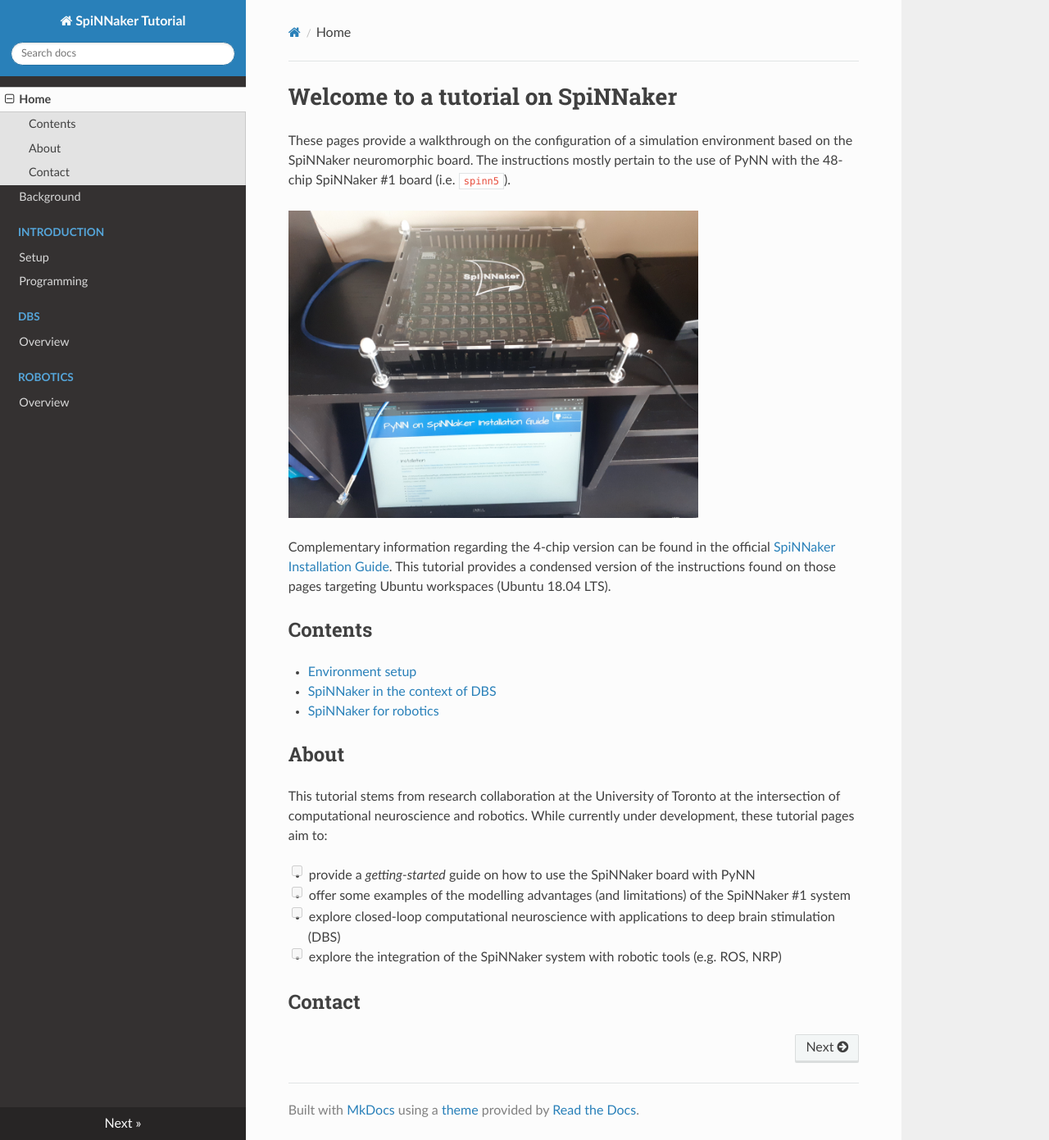
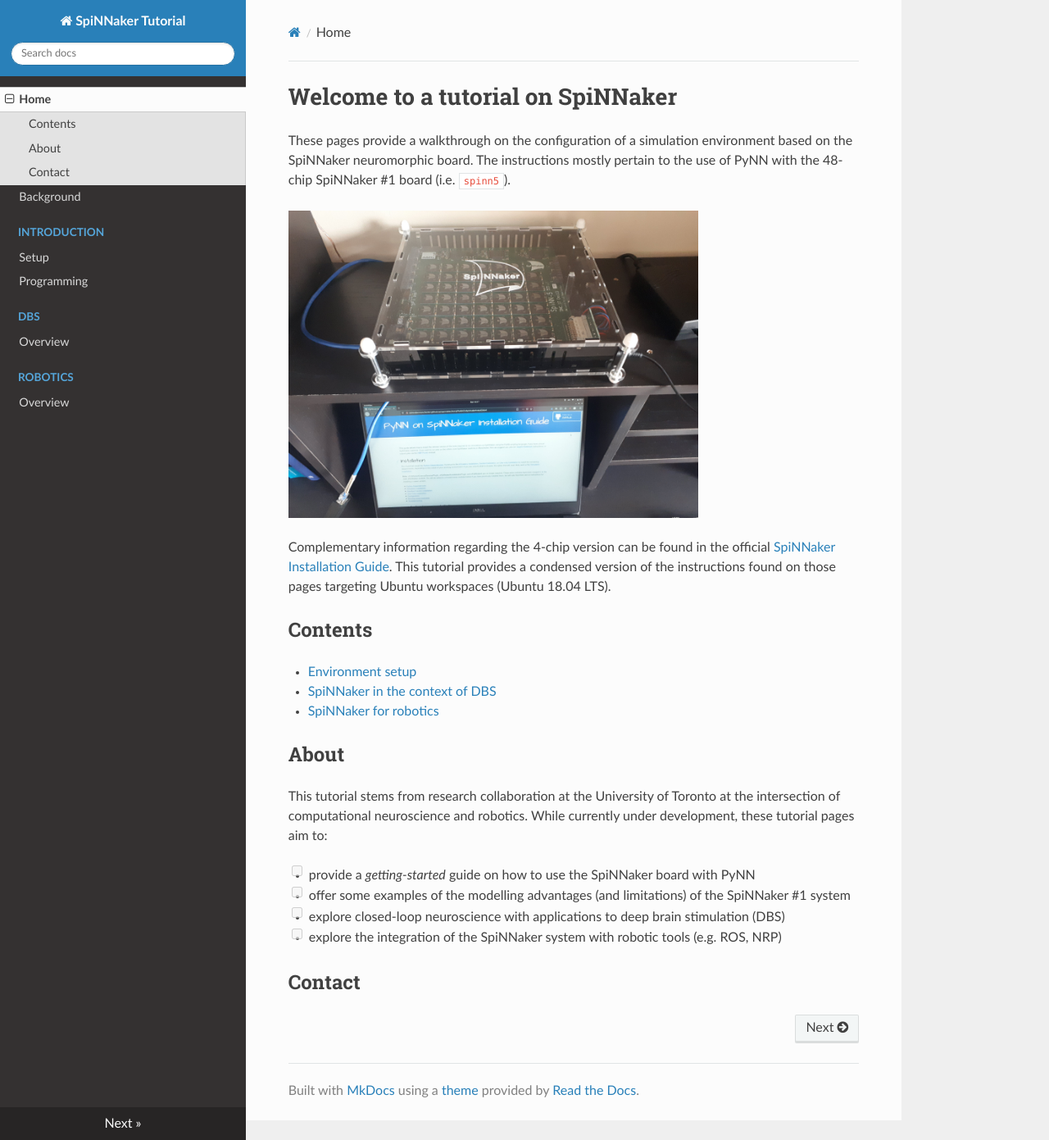
Before and after one commit to jazzalin/spinnaker-tutorial, an MkDocs documentation site: the page built from docs/index.md, in a window 1280 px wide and 1391 px high. Shown: the whole window at 82% size. Built offline with MkDocs 1.6.1, drawn with Linux system fonts in a browser that asks for light colours; nearby versions of some CDN libraries.

Commit message:
minor fixes

```diff
--- a/docs/index.md
+++ b/docs/index.md
@@ -19,7 +19,7 @@ This tutorial stems from research collaboration at the University of Toronto at
 
 - [ ] provide a *getting-started* guide on how to use the SpiNNaker board with PyNN
 - [ ] offer some examples of the modelling advantages (and limitations) of the SpiNNaker #1 system
-- [ ] explore closed-loop computational neuroscience with applications to deep brain stimulation (DBS)
+- [ ] explore closed-loop neuroscience with applications to deep brain stimulation (DBS)
 - [ ] explore the integration of the SpiNNaker system with robotic tools (e.g. ROS, NRP)
 
 ## Contact
```
Also changed, not shown: docs/installation/programming.md (+4 -2 lines), 1 other file.
